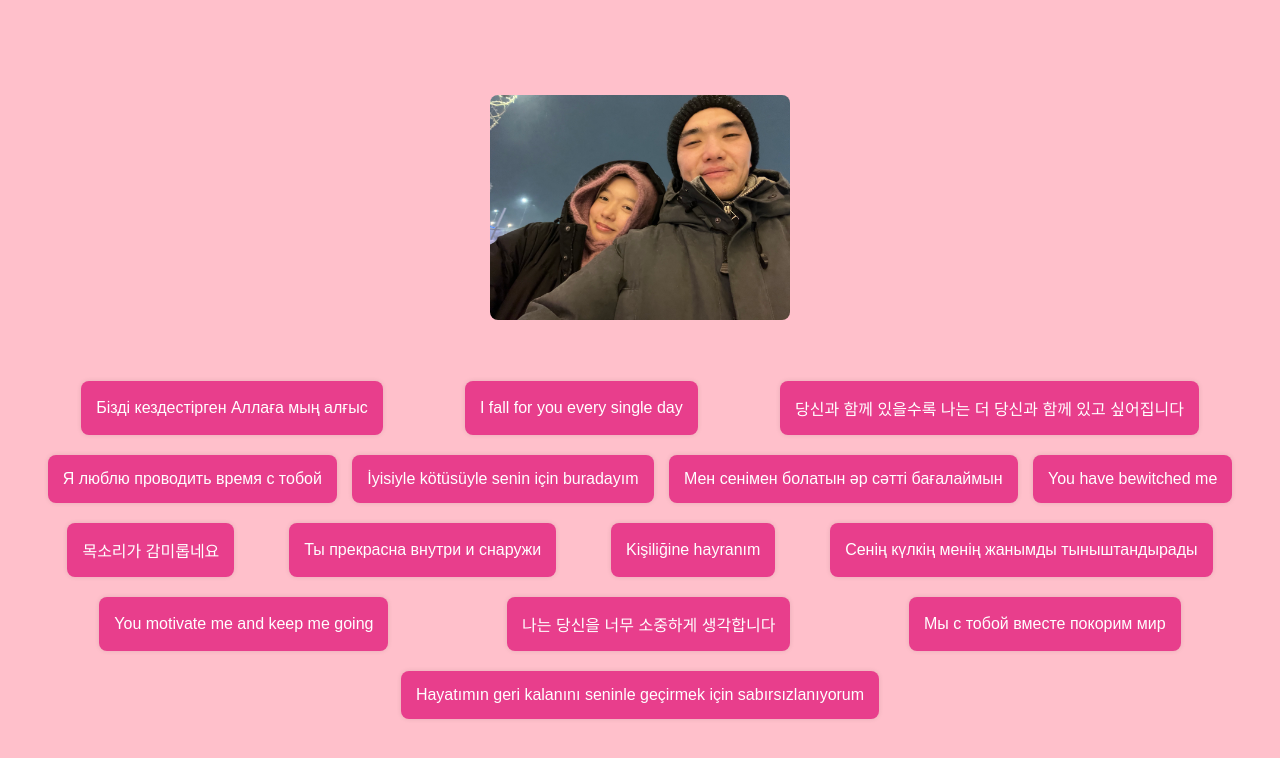
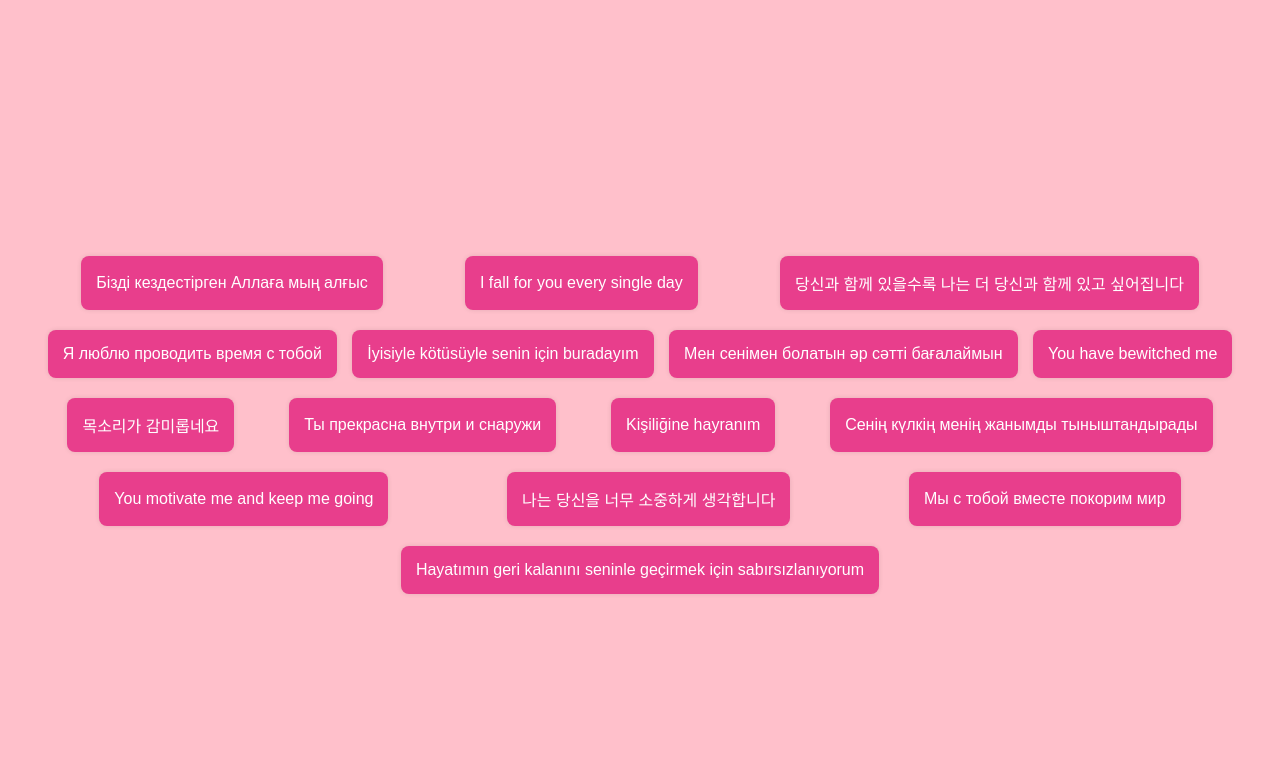
Before and after one commit to assel-kerim/assel-kerim.github.io, a plain HTML site: page iloveyou.html in a window 1280 px wide. Drawn offline with Linux system fonts and the light colour scheme.

Commit message:
Update iloveyou.html

```diff
--- a/iloveyou.html
+++ b/iloveyou.html
@@ -10,7 +10,7 @@
     <body>
         <div class="container">
             <!-- <button id="showImageButton">Show Image</button> -->
-            <img src="IMG_6604.jpg" alt="My favourite photo" class="top-photo" id="hiddenImage">
+            <!-- <img src="IMG_6604.jpg" alt="My favourite photo" class="top-photo" id="hiddenImage">-->
             <h1>  </h1>
             <ul id="iloveyoulist">
                 <li class="phrase-item">Бізді кездестірген Аллаға мың алғыс</li>
```
